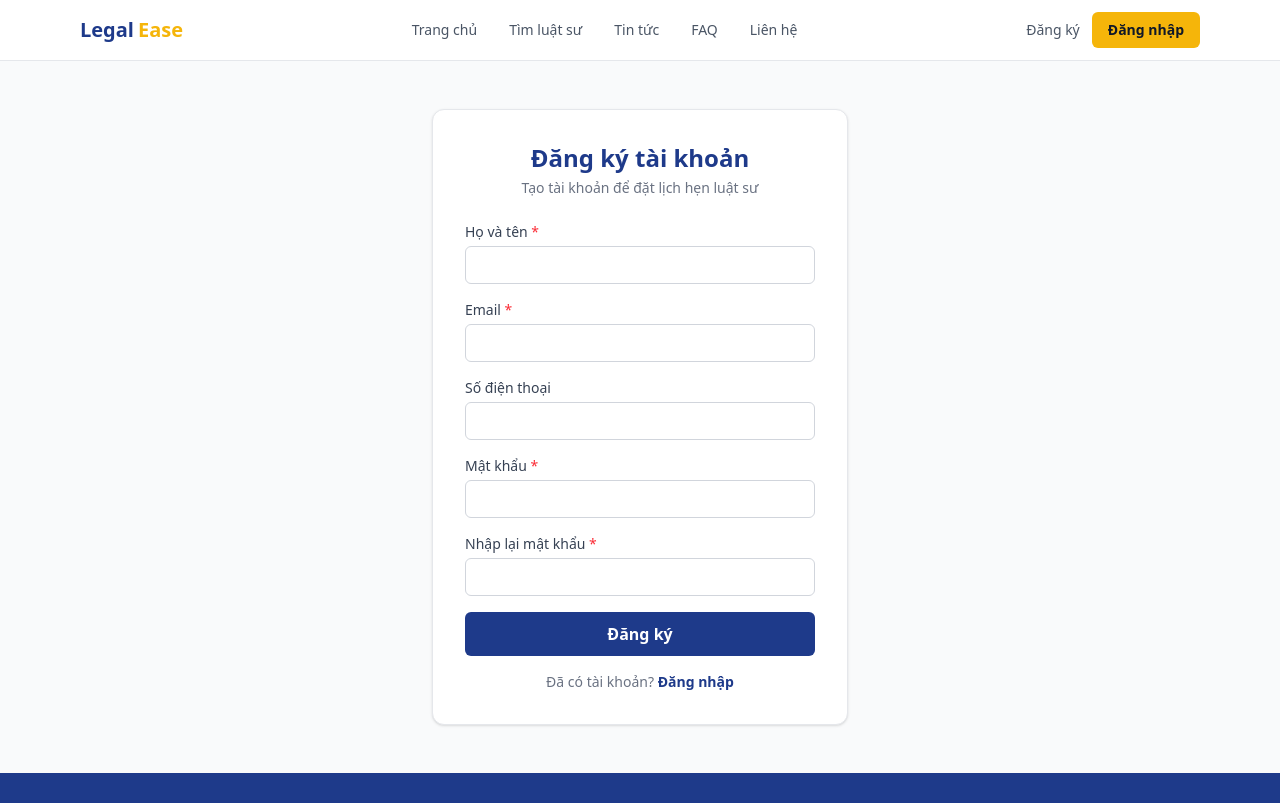
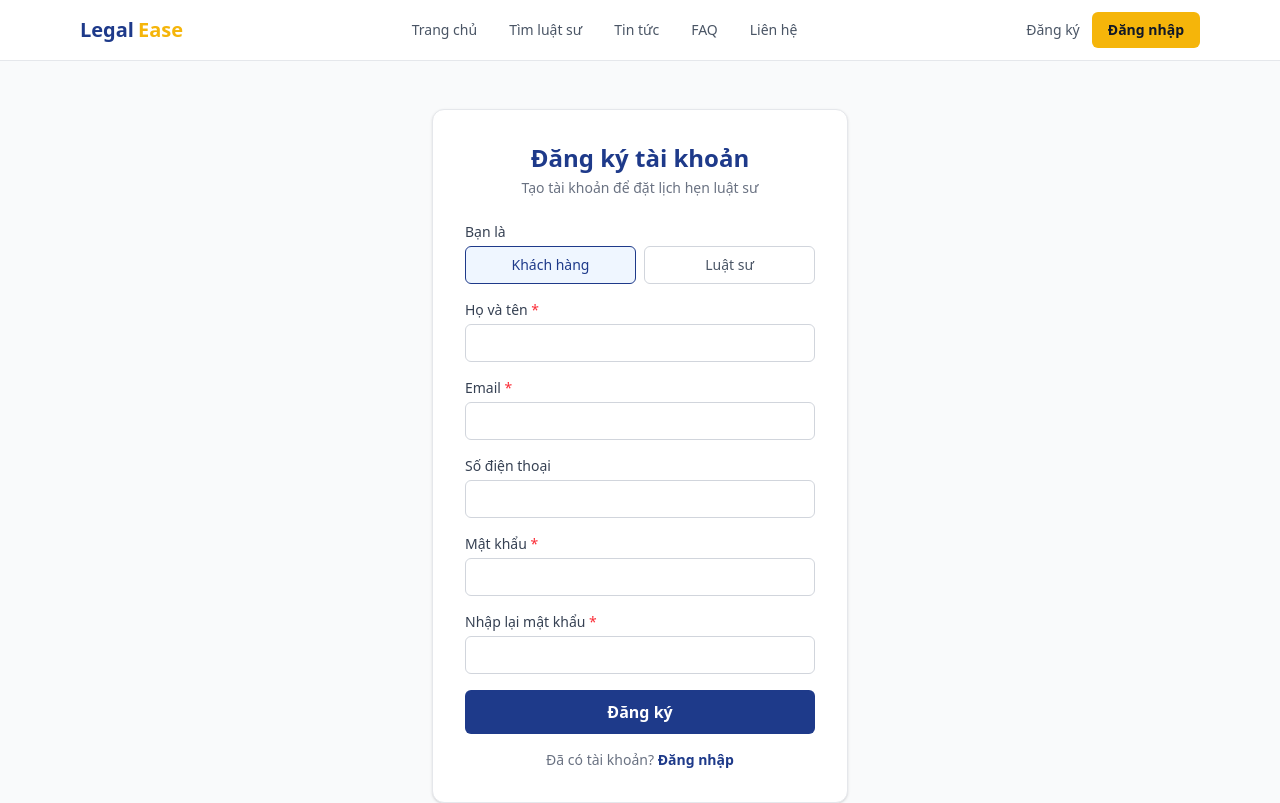
Before and after one commit to Sem1-Group4/LegalEase, a React (Vite) app in the folder my-react-app/: page /dang-ky in a window 1280 px wide. Shown: the top 803 px of the page. Built offline with nearby package versions, Linux system fonts and the light colour scheme.

Commit message:
Auth: khoi phuc dang ky tai khoan luat su (revert e3890a6 theo y dong doi)

```diff
--- a/my-react-app/src/context/AuthContext.jsx
+++ b/my-react-app/src/context/AuthContext.jsx
@@ -86,8 +86,7 @@ export function AuthProvider({ children }) {
     return { ok: true, user: safe };
   }
 
-  // Đăng ký: chỉ tạo tài khoản khách hàng (luật sư do admin cấp sẵn).
-  // Thử API thật, lỗi mạng thì fallback tạo user tạm.
+  // Đăng ký: thử API thật, lỗi mạng thì fallback tạo user tạm.
   async function register(data) {
     try {
       const res = await api.post("/auth/register", {
@@ -95,6 +94,7 @@ export function AuthProvider({ children }) {
         email: data.email,
         password: data.password,
         password_confirmation: data.password_confirmation ?? data.password,
+        role: data.role || "customer",
       });
       const { token, user: apiUser } = res.data;
       if (token) localStorage.setItem(TOKEN_KEY, token);
@@ -109,7 +109,7 @@ export function AuthProvider({ children }) {
       const safe = {
         name: data.name,
         email: data.email,
-        role: "customer",
+        role: data.role || "customer",
         phone: data.phone,
         city: data.city,
       };
--- a/my-react-app/src/pages/public/Register.jsx
+++ b/my-react-app/src/pages/public/Register.jsx
@@ -3,13 +3,12 @@ import { Link, useNavigate } from 'react-router-dom'
 import Field from '../../components/common/Field'
 import { useAuth } from '../../context/AuthContext'
 
-// Đăng ký dành cho Khách hàng — đăng nhập luôn sau khi đăng ký.
-// Tài khoản luật sư do quản trị viên cấp sẵn, không tự đăng ký tại đây.
+// Đăng ký (chung cho Customer & Lawyer) — mock, đăng nhập luôn sau khi đăng ký.
 export default function Register() {
   const { register } = useAuth()
   const navigate = useNavigate()
 
-  const [form, setForm] = useState({ name: '', email: '', phone: '', password: '', confirm: '' })
+  const [form, setForm] = useState({ name: '', email: '', phone: '', password: '', confirm: '', role: 'customer' })
   const [error, setError] = useState('')
 
   function set(key, value) {
@@ -26,7 +25,7 @@ export default function Register() {
       return setError('Mật khẩu nhập lại không khớp.')
     }
     register(form)
-    navigate('/khach-hang', { replace: true })
+    navigate(form.role === 'lawyer' ? '/trangchu' : '/khach-hang', { replace: true })
   }
 
   return (
@@ -40,6 +39,30 @@ export default function Register() {
         )}
 
         <form onSubmit={handleSubmit} className="mt-6 space-y-4">
+          {/* Chọn vai trò */}
+          <div>
+            <span className="mb-1 block text-sm font-medium text-gray-700">Bạn là</span>
+            <div className="flex gap-2">
+              {[
+                { value: 'customer', label: 'Khách hàng' },
+                { value: 'lawyer', label: 'Luật sư' },
+              ].map((r) => (
+                <button
+                  key={r.value}
+                  type="button"
+                  onClick={() => set('role', r.value)}
+                  className={`flex-1 rounded-md border px-3 py-2 text-sm font-medium ${
+                    form.role === r.value
+                      ? 'border-[var(--color-primary)] bg-blue-50 text-[var(--color-primary)]'
+                      : 'border-gray-300 text-gray-600'
+                  }`}
+                >
+                  {r.label}
+                </button>
+              ))}
+            </div>
+          </div>
+
           <Field label="Họ và tên" required value={form.name} onChange={(e) => set('name', e.target.value)} />
           <Field label="Email" type="email" required value={form.email} onChange={(e) => set('email', e.target.value)} />
           <Field label="Số điện thoại" value={form.phone} onChange={(e) => set('phone', e.target.value)} />
```
Also changed, not shown: 1 other file (tests, documents, lock files or other folders).
